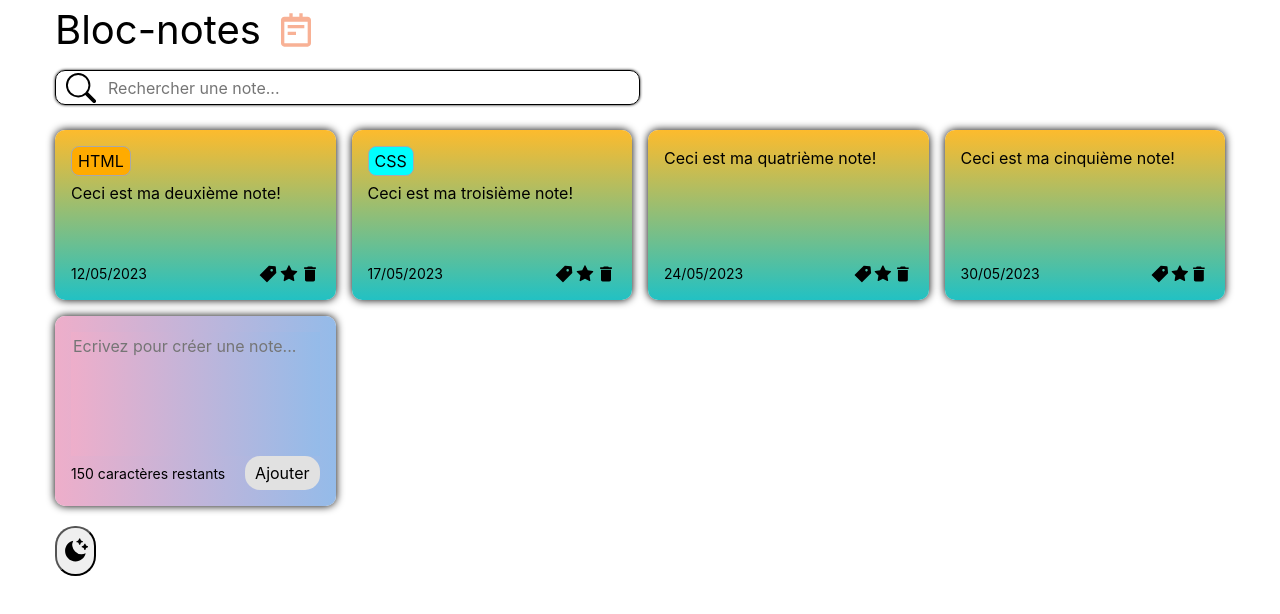
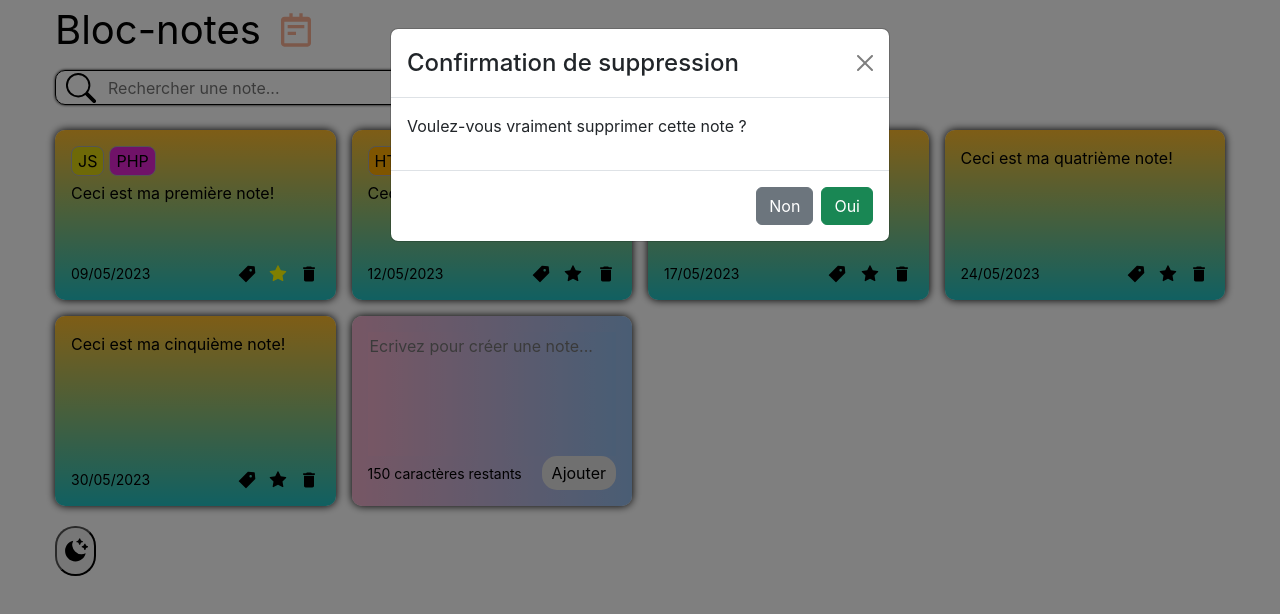
Before and after one commit to Radouane0/note-app, a React (Create React App) app: page / in a window 1280 px wide. Both pictures are taken after a click on the icon 309 px from the left and 273 px from the top of the page. Shown: the top 614 px of the page. Built offline with nearby package versions, Linux system fonts and the light colour scheme.

Commit message:
Ajout modal pour suppression des note

```diff
--- a/src/components/Note.js
+++ b/src/components/Note.js
@@ -2,15 +2,20 @@ import React from 'react';
 import { MdDelete } from 'react-icons/md'
 import { AiFillStar } from 'react-icons/ai'
 import { AiFillTag } from 'react-icons/ai'
+import { useState } from 'react';
+import Button from 'react-bootstrap/Button';
+import Modal from 'react-bootstrap/Modal';
 
 
 const Note = ({ id, text, date, handleDeleteNote, isFavorite, handleSetFavorite, setTagId, tags}) => {
+
+    const [showConfirmation, setShowConfirmation] = useState(false);
 
     return (
         <div className='note'>
             <div className='note-body'>
             {
-                tags.length > 0 ?
+                tags && tags.length > 0 ?
                 <div className="note-tags">
                     {
                         tags.map((tag, index) =>
@@ -40,8 +45,24 @@ const Note = ({ id, text, date, handleDeleteNote, isFavorite, handleSetFavorite,
                     />
                 <MdDelete
                     className='delete-icon'
-                    onClick={() => handleDeleteNote(id)}
+                    onClick={() => setShowConfirmation(true)}
                 />
+                <Modal show={showConfirmation} onHide={() => setShowConfirmation(false)}>
+                    <Modal.Header closeButton>
+                        <Modal.Title>Confirmation de suppression</Modal.Title>
+                    </Modal.Header>
+                    <Modal.Body>
+                        <p>Voulez-vous vraiment supprimer cette note ?</p>
+                    </Modal.Body>
+                    <Modal.Footer>
+                        <Button variant="secondary" onClick={() => setShowConfirmation(false)}>
+                        Non
+                        </Button>
+                        <Button variant="success" onClick={() => handleDeleteNote(id)}>
+                        Oui
+                        </Button>
+                    </Modal.Footer>
+                </Modal>
             </div>
         </div>
     );
--- a/src/index.css
+++ b/src/index.css
@@ -114,6 +114,7 @@ textarea:focus {
 .delete-icon {
     cursor: pointer;
     font-size: 20px;
+    margin-left: 10px;
 }
 
 .note {
@@ -143,6 +144,7 @@ textarea:focus {
 .star-icon {
     cursor: pointer;
     font-size: 20px;
+    margin-left: 10px;
 }
 
 .dark-mode-button {
@@ -158,7 +160,7 @@ textarea:focus {
 
 .tag-icon {
     cursor: pointer;
-    margin-left: 110px;
+    margin-left: 85px;
     font-size: 20px;
 }
 
```
